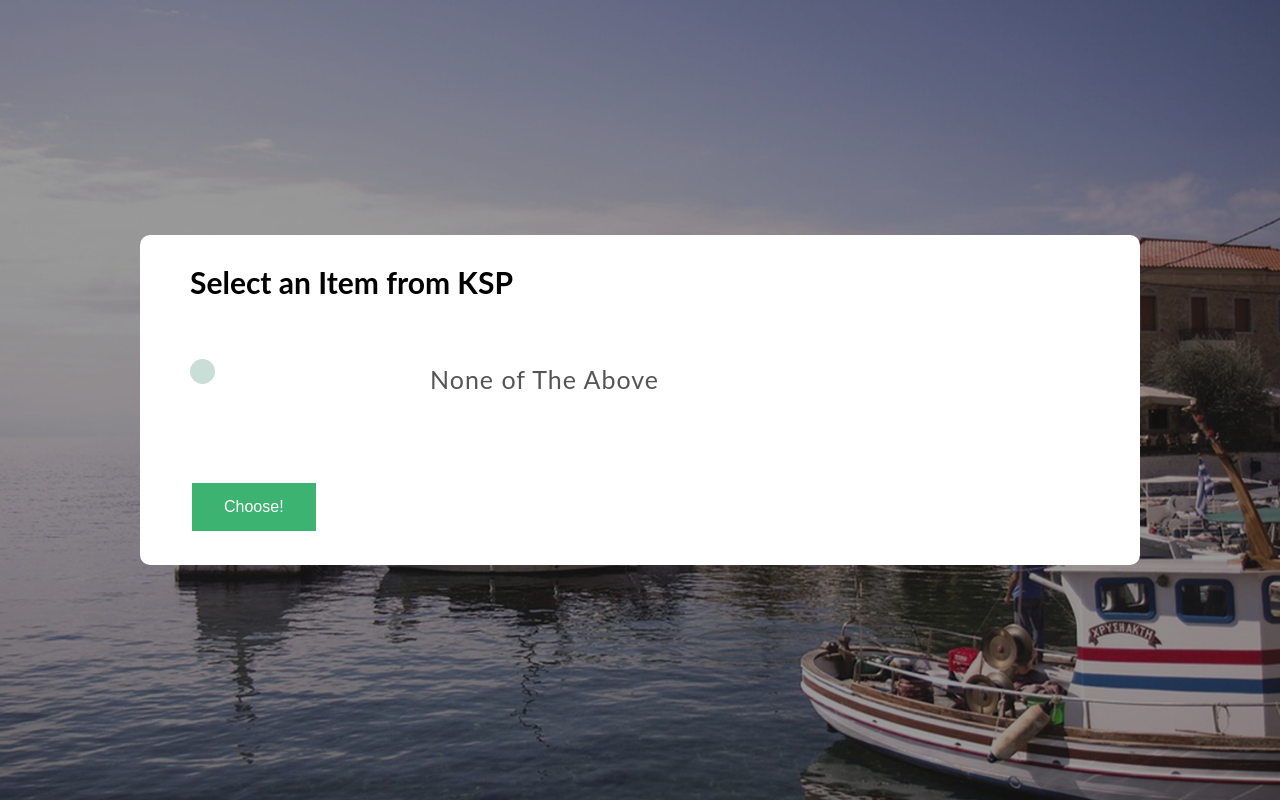
After one commit to salehma/PPL-Project---Stores-, a Django app: page /search/ksp/ in a window 1280 px wide. The commit adds this page. Run offline with Django 3.2, Linux system fonts and the light colour scheme.

Commit message:
added search in ksp

```diff
--- a/static/css/check_lists.css
+++ b/static/css/check_lists.css
@@ -22,7 +22,7 @@ html {
 	 margin: 0 0 3rem;
 }
  .bulgy-radios {
-	 width: 60rem;
+	 width: 100rem;
 	 background: #fff;
 	 padding: 3rem 0 3rem 5rem;
 	 border-radius: 1rem;
@@ -30,9 +30,9 @@ html {
  .bulgy-radios label {
 	 display: block;
 	 position: relative;
-	 height: 1em;
+	 height: 0em;
 	 padding-left: 4rem;
-	 margin-bottom: 1.75rem;
+	 margin-bottom: 15rem;
 	 cursor: pointer;
 	 font-size: 2.5rem;
 	 user-select: none;
@@ -45,7 +45,8 @@ html {
  .bulgy-radios .label {
 	 display: flex;
 	 align-items: center;
-	 padding-right: 3rem;
+	 margin-bottom: 25rem;
+	 /*padding: 20px;*/
 }
  .bulgy-radios .label span {
 	 line-height: 1em;
@@ -129,7 +130,7 @@ html {
 }
  .radio {
 	 position: absolute;
-	 top: 0.2rem;
+	 top: 3rem;
 	 left: 0;
 	 height: 2.5rem;
 	 width: 2.5rem;
--- a/stores/logics/main.py
+++ b/stores/logics/main.py
@@ -3,7 +3,7 @@ from stores.logics.api import Api
 _api = Api()
 search_string = 'iphone x'
 zap_res = _api.search_for(search_string)
-# ksp_res = _api.search_for_ksp(search_string)
+ksp_res = _api.search_for_ksp(search_string)
 
 print(zap_res)
 
--- a/stores/urls.py
+++ b/stores/urls.py
@@ -4,6 +4,7 @@ from . import views
 
 
 urlpatterns = [
-    path('search/', views.show_items, name='show_items'),
+    path('search/zap/', views.show_items_of_zap, name='show_items_of_zap'),
+    path('search/ksp/', views.show_items_of_ksp, name='show_items_of_ksp'),
     path('search/results/', views.show_results, name='show_results'),
 ]
--- a/stores/views.py
+++ b/stores/views.py
@@ -28,9 +28,11 @@ price_pr = ''
 distance_pr = ''
 rate_pr = ''
 zap_search = []
+ksp_res = []
+zap_idx = 0
 
 
-def show_items(request):
+def show_items_of_zap(request):
     global item
     global address
     global price_pr
@@ -49,16 +51,28 @@ def show_items(request):
             return render(request, 'index.html', {'message': 'priorities sum should be 100'})
         print(item, '  ', address, ' ', price_pr, ' ', distance_pr, ' ', rate_pr)
         zap_search = api.Api().search_for(item)
-        items = [(zap_search.index(i), i.name) for i in zap_search]
+        items = [(zap_search.index(i), i.name, i.image) for i in zap_search]
+    items.append((len(zap_search), 'None of The Above', 'templates/pure-white-background.jpg'))
+    return render(request, "items_list_zap.html", {"list": items})
 
-    return render(request, "items_list.html", {"list": items})
+
+def show_items_of_ksp(request):
+    global zap_idx
+    global ksp_res
+    items = []
+    if request.method == 'POST':
+        zap_idx = request.POST.get('options')
+        ksp_res = api.Api().search_for_ksp(item)
+        items = [(ksp_res.index(i), i.name, i.image) for i in ksp_res if i.name != 'Not Available']
+    items.append((len(ksp_res), 'None of The Above', 'templates/pure-white-background.jpg'))
+    return render(request, "items_list_ksp.html", {"list": items})
 
 
 def show_results(request):
     if request.method == 'POST':
-        idx = request.POST.get('options')
+        ksp_idx = request.POST.get('options')
         loc = get_lat_long_from_address(address)
-        results = get_results(idx, loc['lat'], loc['lng'])
+        results = get_results(ksp_idx, loc['lat'], loc['lng'])
         # creation of map comes here + business logic
         m = folium.Map([loc['lat'], loc['lng']], zoom_start=10)
         folium.CircleMarker((float(loc['lat']), float(loc['lng'])), popup='your location').add_to(m)
@@ -77,7 +91,8 @@ def show_results(request):
 
 
 def get_results(idx, user_lat, user_lang):
-    stores = zap_search[int(idx)].get_stores() if int(idx) != len(zap_search) else []
+    stores = zap_search[int(zap_idx)].get_stores() if int(zap_idx) != len(zap_search) else []
+    stores += [ksp_res[int(idx)]] if int(idx) != len(ksp_res) else []
     branches = []
     for store in stores:
         branches += store.set_prices(store.get_available_branches())
--- a/templates/index.html
+++ b/templates/index.html
@@ -16,7 +16,7 @@
     </script>
   {% endif %}
     <div class="s01">
-      <form name = "form" action = "{% url "show_items" %}"
+      <form name = "form" action = "{% url "show_items_of_zap" %}"
          method = "POST" >{% csrf_token %}
         <fieldset>
           <legend>Search the Item you Need</legend>
--- /dev/null
+++ b/templates/items_list_ksp.html
@@ -0,0 +1,43 @@
+{%  load static %}
+<!DOCTYPE html>
+<html>
+  <head>
+      <style>
+        .button {
+          border: none;
+          color: white;
+          padding: 15px 32px;
+          text-align: center;
+          text-decoration: none;
+          display: inline-block;
+          font-size: 16px;
+          margin: 4px 2px;
+          cursor: pointer;
+        }
+
+        .button1 {background-color: mediumseagreen;} /* Green */
+        .button2 {background-color: #008CBA;} /* Blue */
+    </style>
+    <link rel="stylesheet" href="{%static  'css/check_lists.css'%}"/>
+      <link rel="stylesheet" href="{%static  'css/main.css'%}"/>
+  </head>
+ <body>
+<form name = "form" action = "{% url "show_results" %}"
+         method = "POST" >{% csrf_token %}
+    <div class="bulgy-radios" role="radiogroup" aria-labelledby="bulgy-radios-label">
+      <h2 id="bulgy-radios-label">Select an Item from KSP</h2>
+        {%for index, item, img in list%}
+            <label>
+                <input type="radio" name="options" value="{{index}}" />
+                <span class="radio"></span>
+                <span class="label">
+                    <img src = {{img}}  height="100" alt="">
+                    {{item}}
+                    </span>
+             </label>
+        {% endfor %}
+    <button class="button button1" type = "submit">Choose!</button>
+    </div>
+</form>
+ </body>
+</html>
```
Also changed, not shown: templates/items_list_zap.html (renamed from templates/items_list.html, +7 -4 lines), templates/pure-white-background.jpg (added).
